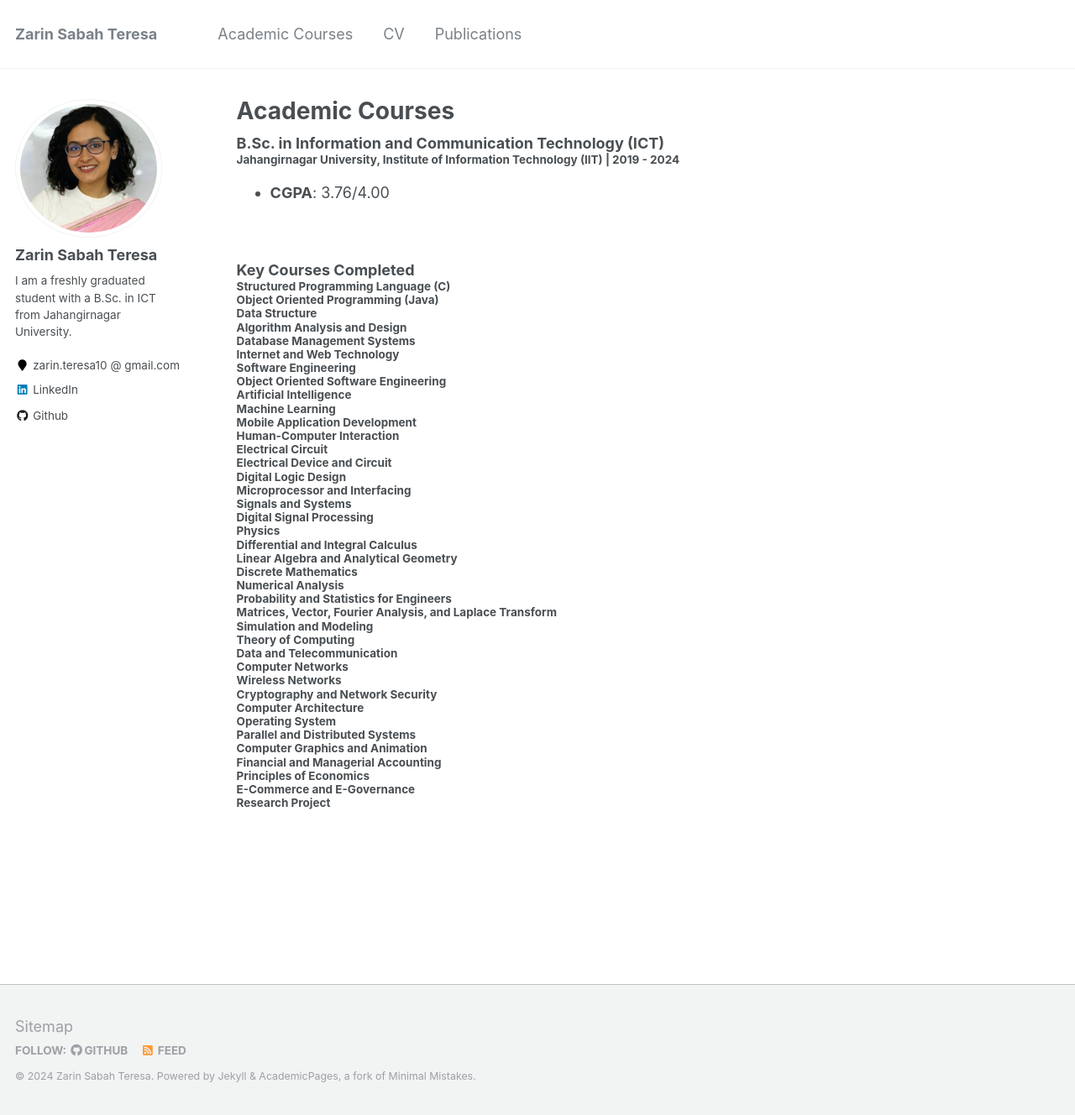
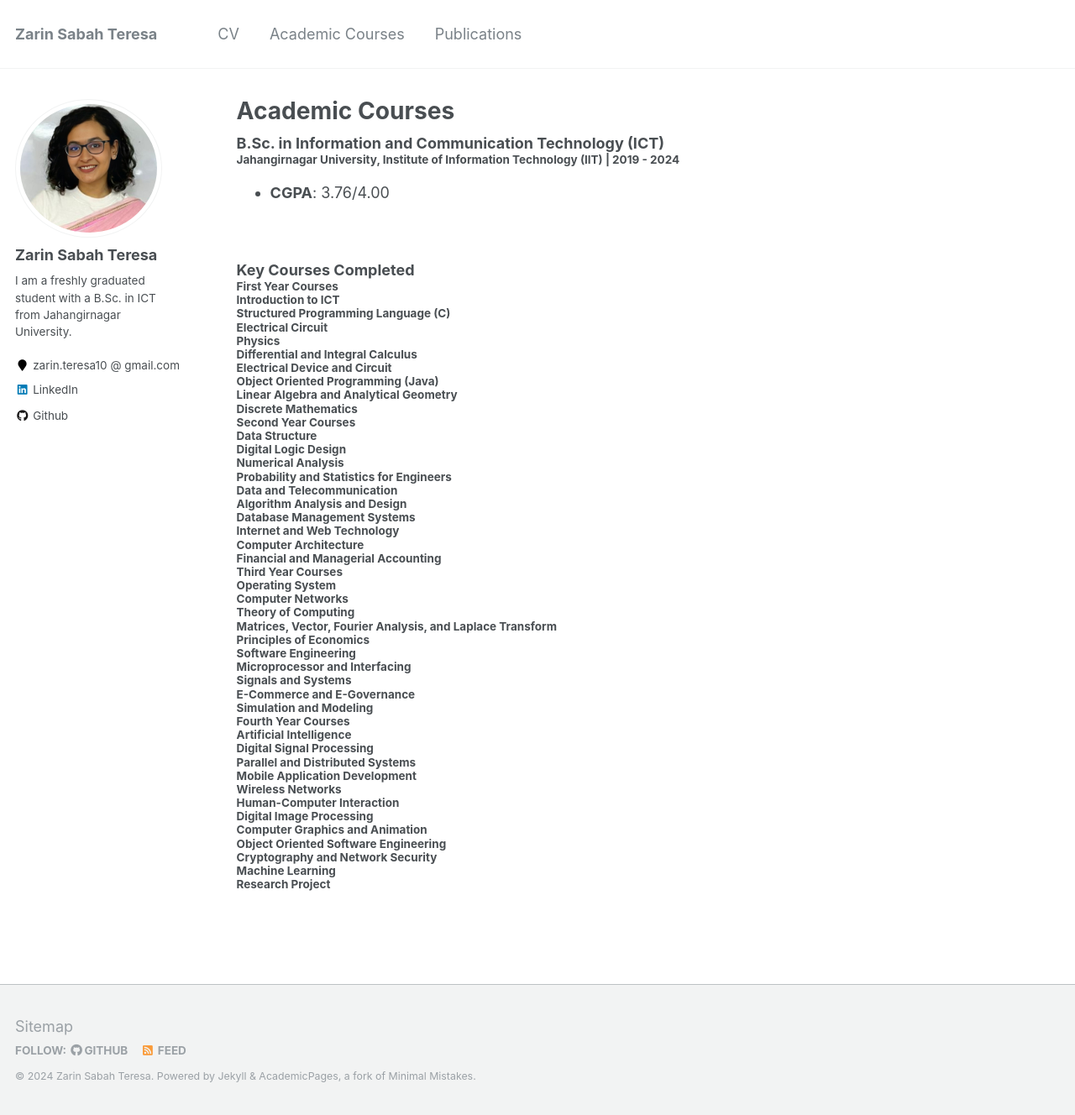
Before and after one commit to zarinteresa/zarinteresa.github.io, a Jekyll site: the page built from _pages/coursework.md, in a window 1280 px wide and 1328 px high. Shown: the whole window at 84% size. Built offline with Jekyll 4.4.1, drawn with Linux system fonts in a browser that asks for light colours.

Commit message:
9th commit

```diff
--- a/_data/navigation.yml
+++ b/_data/navigation.yml
@@ -1,10 +1,10 @@
 # main links links
 main:
+  - title: "CV"
+    url: https://drive.google.com/file/d/1qaXFPi6K4r22TYk1uWB5-dG2mXBYtaEX/view?usp=sharing
+
   - title: "Academic Courses"
     url: /coursework/
 
-  - title: "CV"
-    url: https://drive.google.com/file/d/1qaXFPi6K4r22TYk1uWB5-dG2mXBYtaEX/view?usp=sharing
-
   - title: "Publications"
     url: /publications/
--- a/_pages/coursework.md
+++ b/_pages/coursework.md
@@ -22,45 +22,69 @@ h2, h3, h4, h5, h6 {margin: 0;}
 
 ### Key Courses Completed
 
-#### Structured Programming Language (C)
-#### Object Oriented Programming (Java)
-#### Data Structure
-#### Algorithm Analysis and Design
-#### Database Management Systems
-#### Internet and Web Technology
-#### Software Engineering
-#### Object Oriented Software Engineering
-#### Artificial Intelligence
-#### Machine Learning
-#### Mobile Application Development
-#### Human-Computer Interaction
-#### Electrical Circuit
-#### Electrical Device and Circuit
-#### Digital Logic Design
-#### Microprocessor and Interfacing
-#### Signals and Systems
-#### Digital Signal Processing
-#### Physics
-#### Differential and Integral Calculus
-#### Linear Algebra and Analytical Geometry
-#### Discrete Mathematics
-#### Numerical Analysis
-#### Probability and Statistics for Engineers
-#### Matrices, Vector, Fourier Analysis, and Laplace Transform
-#### Simulation and Modeling
-#### Theory of Computing
-#### Data and Telecommunication
-#### Computer Networks
-#### Wireless Networks
-#### Cryptography and Network Security
-#### Computer Architecture
-#### Operating System
-#### Parallel and Distributed Systems
-#### Computer Graphics and Animation
-#### Financial and Managerial Accounting
-#### Principles of Economics
-#### E-Commerce and E-Governance
-#### Research Project
+#### First Year Courses
+##### Introduction to ICT
+##### Structured Programming Language (C)
+##### Electrical Circuit
+##### Physics
+##### Differential and Integral Calculus
+##### Electrical Device and Circuit
+##### Object Oriented Programming (Java)
+##### Linear Algebra and Analytical Geometry
+##### Discrete Mathematics
+
+#### Second Year Courses
+##### Data Structure
+##### Digital Logic Design
+##### Numerical Analysis
+##### Probability and Statistics for Engineers
+##### Data and Telecommunication
+##### Algorithm Analysis and Design
+##### Database Management Systems
+##### Internet and Web Technology
+##### Computer Architecture
+##### Financial and Managerial Accounting
+
+#### Third Year Courses
+##### Operating System
+##### Computer Networks
+##### Theory of Computing
+##### Matrices, Vector, Fourier Analysis, and Laplace Transform
+##### Principles of Economics
+##### Software Engineering
+##### Microprocessor and Interfacing
+##### Signals and Systems
+##### E-Commerce and E-Governance
+##### Simulation and Modeling
+
+#### Fourth Year Courses
+##### Artificial Intelligence
+##### Digital Signal Processing
+##### Parallel and Distributed Systems
+##### Mobile Application Development
+##### Wireless Networks
+##### Human-Computer Interaction
+##### Digital Image Processing
+##### Computer Graphics and Animation
+##### Object Oriented Software Engineering
+##### Cryptography and Network Security
+##### Machine Learning
+##### Research Project
+
+
+
+
+
+
+
+
+
+
+
+
+
+
+
 
 
 <br/>
```
